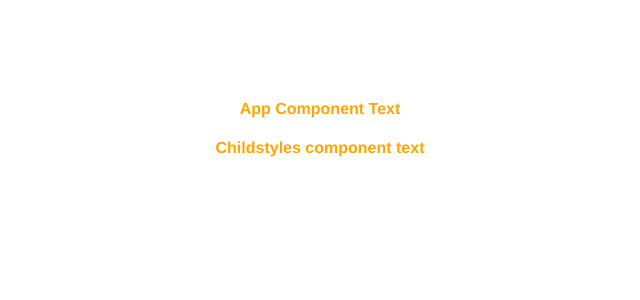
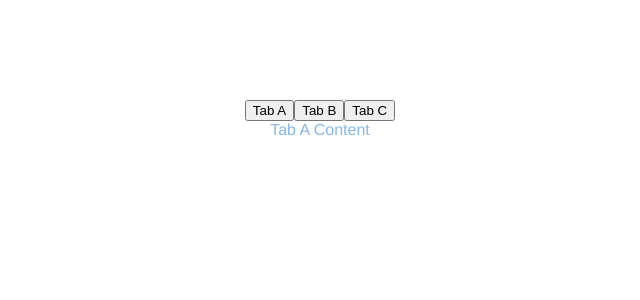
Before and after one commit to iyanuloluwa-Miracle/VUE, a Vue app: page / in a window 1280 px wide. Shown: the top 300 px of the page, without its empty margins (320-960 px from the left). Built offline with nearby package versions, Linux system fonts and the light colour scheme.

Commit message:
Dynamic components

```diff
--- a/src/App.vue
+++ b/src/App.vue
@@ -1,10 +1,11 @@
 <template>
   <div id="app">
-    <h4>App Component Text</h4>
-    <ChildStyles>
-      <h4>Childstyles component text</h4>
-    </ChildStyles>
+    <button @click="activeTab = 'TabA'">Tab A</button>
+    <button @click="activeTab = 'TabB'">Tab B</button>
+    <button @click="activeTab = 'TabC'">Tab C</button>
 
+
+    <component :is="activeTab" />
 
   </div>
 </template>
@@ -12,19 +13,29 @@
 <script>
 //import Card from './components/Card.vue';
 //import NameList from './components/NameList.vue';
-import ChildStyles from './components/childStyles.vue';
-
+//import ChildStyles from './components/childStyles.vue';
+import TabA from './components/TabA.vue';
+import TabB from './components/TabB.vue';
+import TabC from './components/TabC.vue';
 
 export default {
   name: "App",
   components:{
 
-    ChildStyles
+    TabA,
+    TabB,
+    TabC,
 
   },
 
 
   data(){
+    return{
+      activeTab: 'TabA',
+
+
+
+    }
 
   },
   methods:{
--- /dev/null
+++ b/src/components/TabA.vue
@@ -0,0 +1,16 @@
+<template>
+    <div>
+        Tab A Content
+    </div>
+</template>
+
+<script>
+    export default {
+        name:'TabA',
+
+    }
+</script>
+
+<style scoped>
+
+</style>
--- /dev/null
+++ b/src/components/TabB.vue
@@ -0,0 +1,16 @@
+<template>
+    <div>
+        Tab B Content
+    </div>
+</template>
+
+<script>
+    export default {
+        name:'TabB',
+
+    }
+</script>
+
+<style scoped>
+
+</style>
--- /dev/null
+++ b/src/components/TabC.vue
@@ -0,0 +1,16 @@
+<template>
+    <div>
+        Tab C Content
+    </div>
+</template>
+
+<script>
+    export default {
+        name:'TabC',
+
+    }
+</script>
+
+<style scoped>
+
+</style>
```
